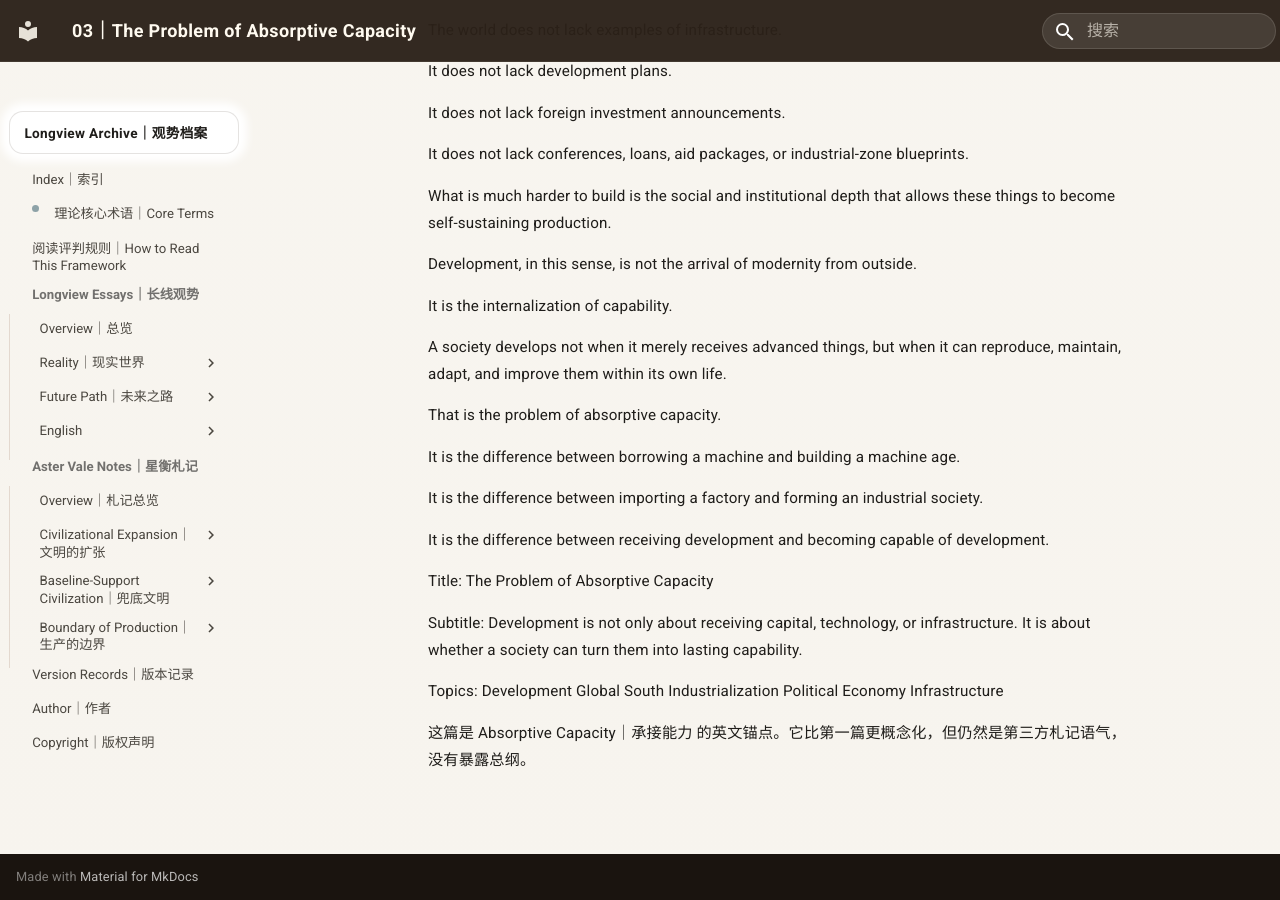
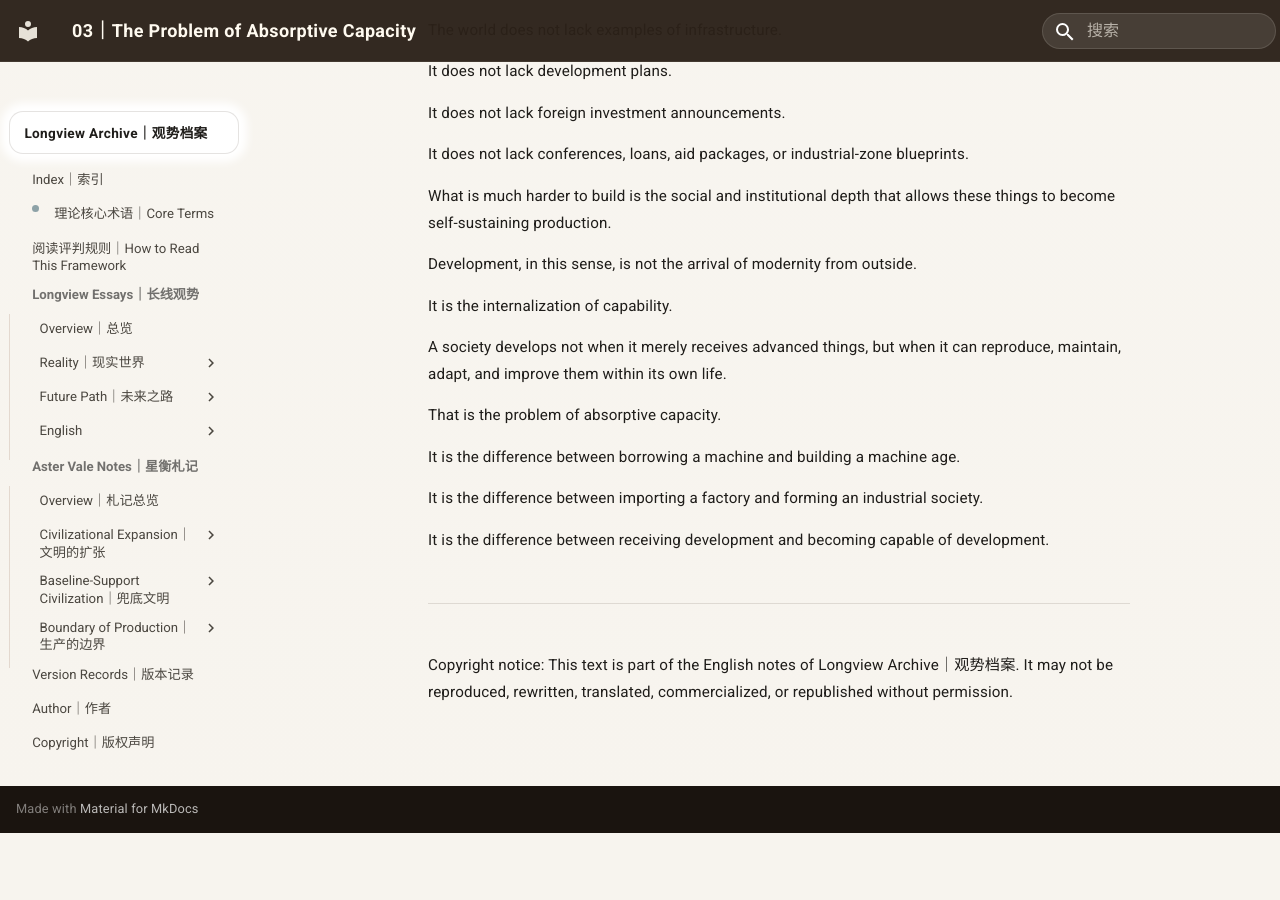
Before and after one commit to guanshi1688/longview-archive, an MkDocs documentation site: the page built from docs/essays/notes/english/Architecture/03-the-problem-of-absorptive-capacity.md, in a window 1280 px wide and 900 px high, scrolled down 5037 px. Built offline with MkDocs 1.6.1 and Material for MkDocs 9.7.7, drawn with Linux system fonts in a browser that asks for light colours; after the commit the page ends 5870 px from its top, so only the background shows below that.

Commit message:
Update 03-the-problem-of-absorptive-capacity.md

```diff
--- a/docs/essays/notes/english/Architecture/03-the-problem-of-absorptive-capacity.md
+++ b/docs/essays/notes/english/Architecture/03-the-problem-of-absorptive-capacity.md
@@ -210,17 +210,7 @@
 
 It is the difference between receiving development and becoming capable of development.
 
-Title:
-The Problem of Absorptive Capacity
 
-Subtitle:
-Development is not only about receiving capital, technology, or infrastructure. It is about whether a society can turn them into lasting capability.
+---
 
-Topics:
-Development
-Global South
-Industrialization
-Political Economy
-Infrastructure
-
-这篇是 Absorptive Capacity｜承接能力 的英文锚点。它比第一篇更概念化，但仍然是第三方札记语气，没有暴露总纲。
+Copyright notice: This text is part of the English notes of Longview Archive｜观势档案. It may not be reproduced, rewritten, translated, commercialized, or republished without permission.
```
